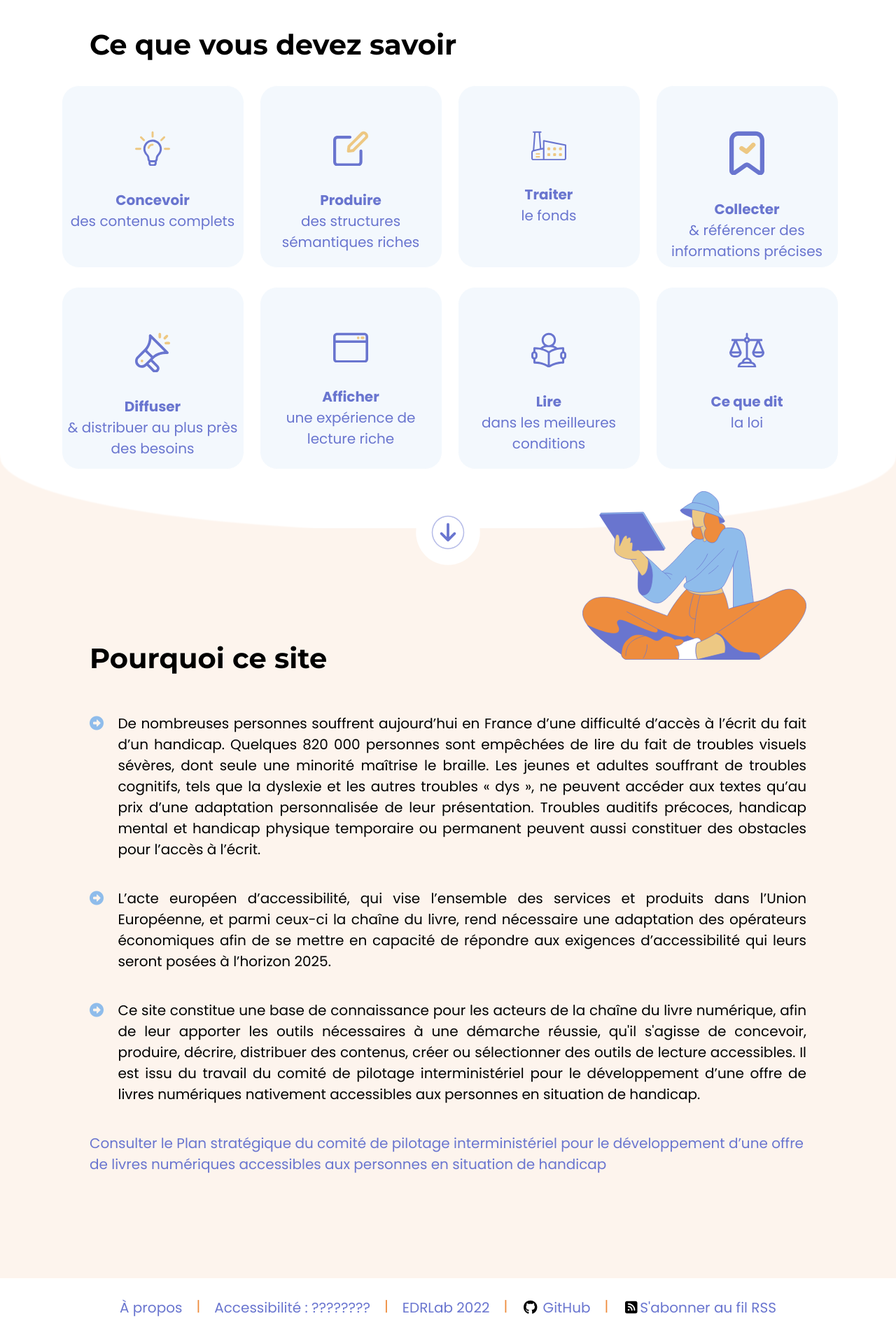
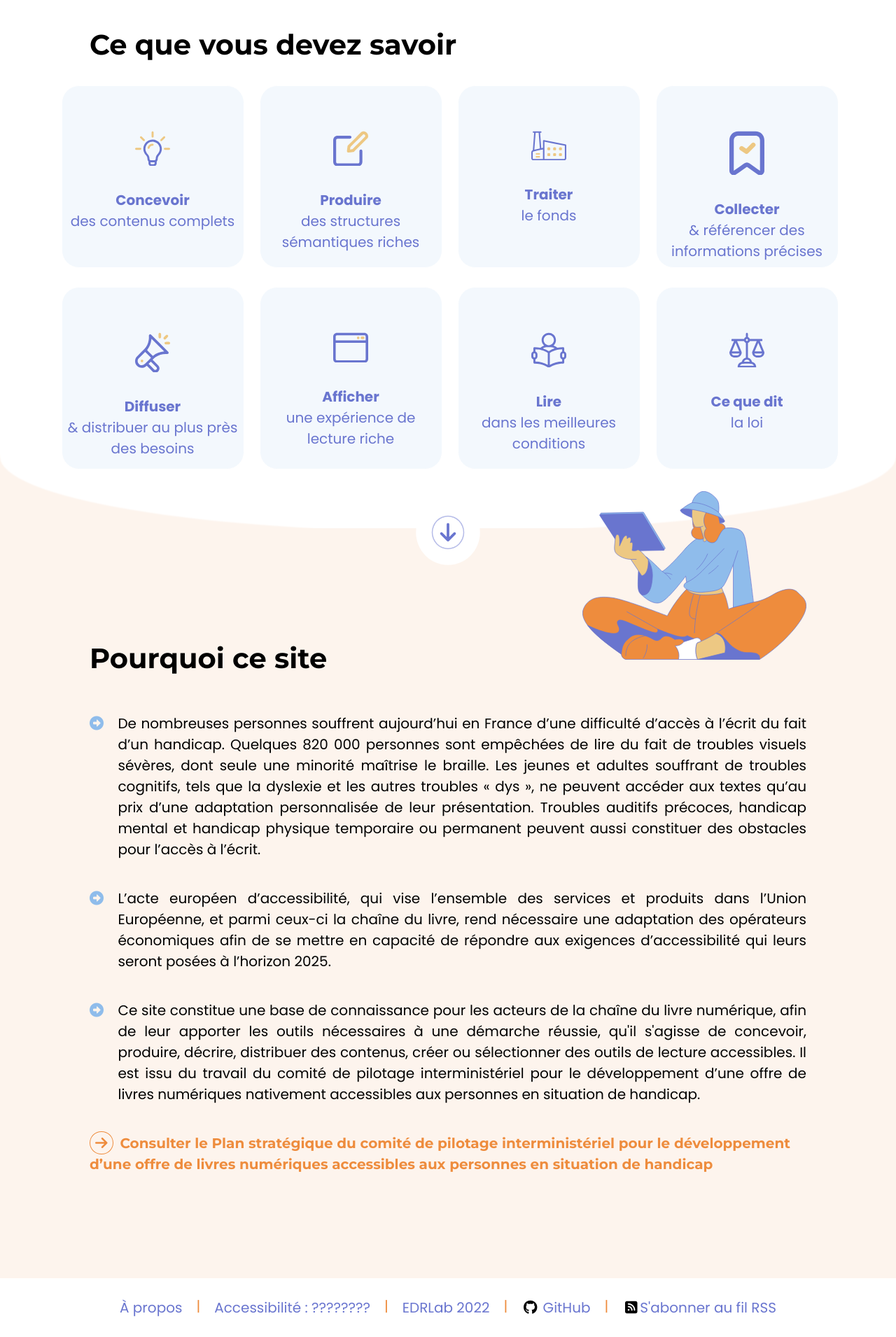
Before and after one commit to edition-accessible/lina25, a Jekyll site: the page built from index.markdown, in a window 1280 px wide. Shown: the part 801-2712 px from the top of the page at 70% size. Built offline with Jekyll 4.4.1, drawn with Linux system fonts in a browser that asks for light colours; nearby versions of some CDN libraries.

Commit message:
link plan strategique

```diff
--- a/index.markdown
+++ b/index.markdown
@@ -34,7 +34,7 @@ title: index
   <p>Ce site constitue une base de connaissance pour les acteurs de la chaîne du livre numérique, afin de leur apporter les outils nécessaires à une démarche réussie, qu'il s'agisse de concevoir, produire, décrire, distribuer des contenus, créer ou sélectionner des outils de lecture accessibles. Il est issu du travail du comité de pilotage interministériel pour le développement d’une offre de livres numériques nativement accessibles aux personnes en situation de handicap.</p>
 </div>
 
-<p><a class="" href="{{site.url}}/ressources/Planstrategique">Consulter le Plan stratégique du comité de pilotage interministériel pour le
+<p><a class="link color_orange" href="{{site.baseurl}}/ressources/Planstrategique">Consulter le Plan stratégique du comité de pilotage interministériel pour le
 développement d’une offre de livres numériques accessibles aux
 personnes en situation de handicap</a></p>
 </section>
```
